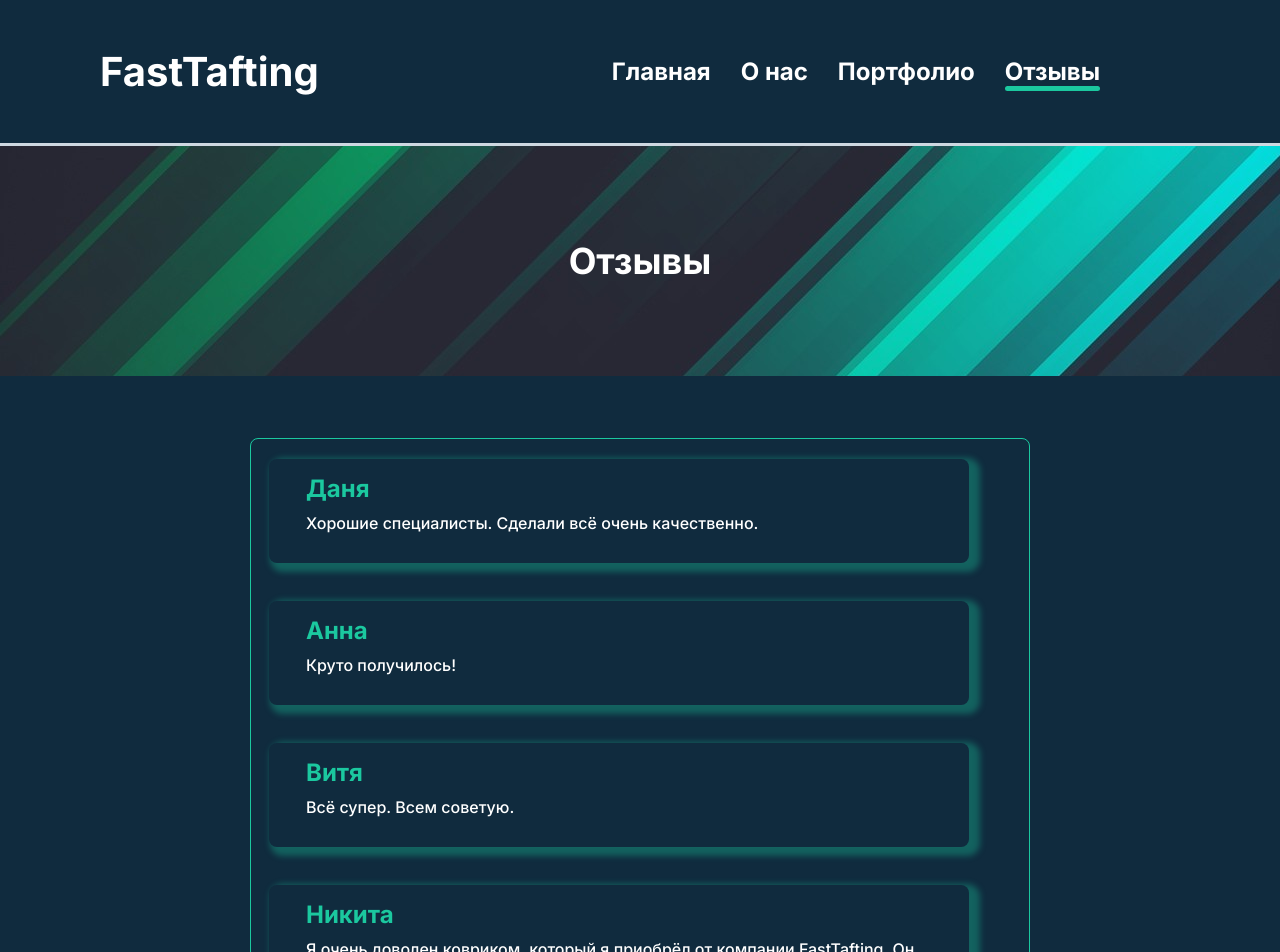
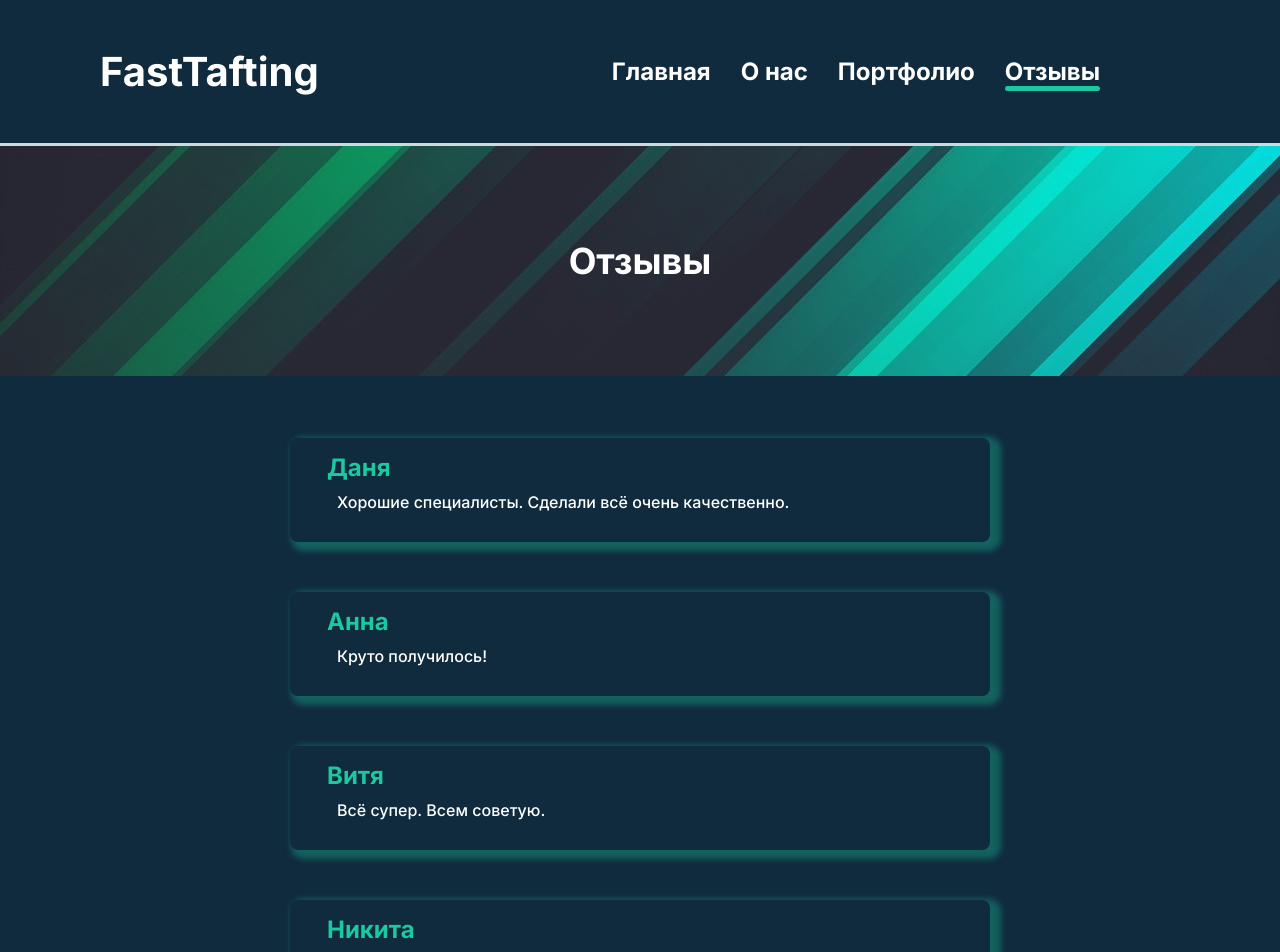
Before and after one commit to Maria1564/site-visitka, a React (Create React App) app: page /reviews in a window 1280 px wide. Shown: the top 952 px of the page. Built offline with nearby package versions, Linux system fonts and the light colour scheme; the HTML template or start-up script is replaced by a standard one.

Commit message:
fix Reviews

```diff
--- a/src/Pages/Reviews/Review/Review.module.css
+++ b/src/Pages/Reviews/Review/Review.module.css
@@ -4,6 +4,7 @@
     box-shadow: 6px 4px 6px 5px rgba(27, 200, 159, 0.35);
     max-width: 700px;
     padding: 15px 30px 0 37px;
+    margin-bottom: 50px;
 }
 
 .name {
@@ -13,8 +14,8 @@
 
 
 .text {
-    margin-top: 10px;
-    margin-bottom: 30px;
+    padding: 10px;
+    padding-bottom: 30px;
     color: var(--color-text-light);
     font-size: 16px;
     font-weight: 500;
--- a/src/Pages/Reviews/Reviews.jsx
+++ b/src/Pages/Reviews/Reviews.jsx
@@ -38,13 +38,13 @@ const Reviews = () => {
       <Wrapper text="Отзывы" />
       <div className={s.reviews}>
         <div className="container">
-          <div className={s.box}>
+            <div className={s.wrapper}>
             {
               reviews.map(({id, name, review})=> (
                 <Review key={id} name={name} review={review}/>
               ))
             }
-          </div>
+            </div>
         </div>
       </div>
     </>
--- a/src/Pages/Reviews/Reviews.module.css
+++ b/src/Pages/Reviews/Reviews.module.css
@@ -1,12 +1,4 @@
-.box {
-    height: 640px;
-    max-width: 780px;
-    border: 1px solid var(--color-green);
-    border-radius: 8px;
-    padding: 20px 36px 20px 18px;
+.wrapper {
     margin: 62px auto 75px;
-    overflow-y: scroll;
-    display: flex;
-    flex-direction: column;
-    gap: 38px;
+    max-width: max-content;
 }
```
